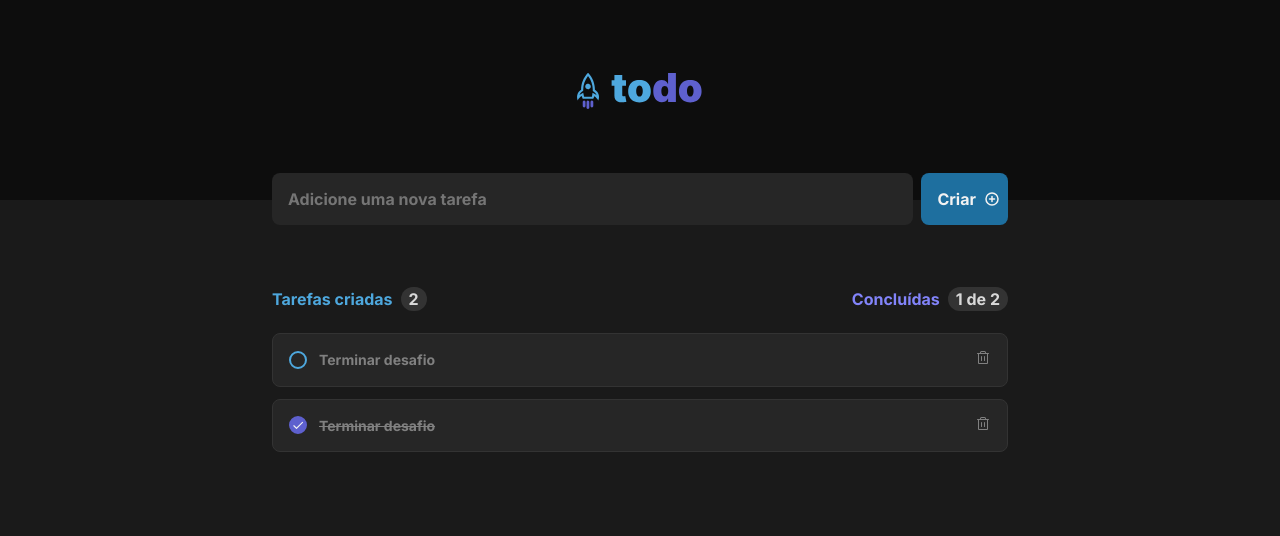
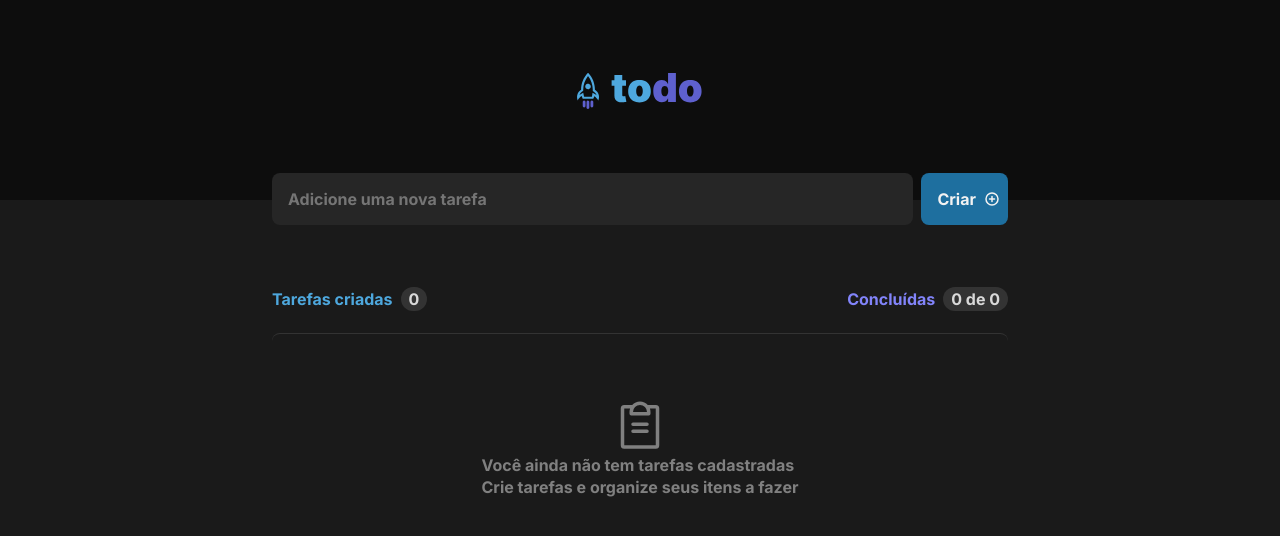
Before and after one commit to gabrielbertaglia/ignite-todo, a React (Vite) app: page / in a window 1280 px wide. Shown: the top 536 px of the page. Built offline with nearby package versions, Linux system fonts and the light colour scheme.

Commit message:
feat: adding function add new task and onChange input

```diff
--- a/src/App.tsx
+++ b/src/App.tsx
@@ -9,6 +9,7 @@ import { Input } from "./components/Input";
 import { ListHeader } from "./components/ListHeader";
 import { Empty } from "./components/Empty";
 import { TodoList } from "./components/TodoList";
+import { ChangeEvent, useState } from "react";
 
 export interface TasksProps {
   id: string;
@@ -16,29 +17,54 @@ export interface TasksProps {
   isChecked: boolean;
 }
 
-const tasks: TasksProps[] = [
-  {
-    id: uuidv4(),
-    title: "Terminar desafio",
-    isChecked: false,
-  },
-  {
-    id: uuidv4(),
-    title: "Terminar desafio",
-    isChecked: true,
-  },
-];
+// const tasks: TasksProps[] = [
+//   {
+//     id: uuidv4(),
+//     title: "Terminar desafio",
+//     isChecked: false,
+//   },
+//   {
+//     id: uuidv4(),
+//     title: "Terminar desafio",
+//     isChecked: true,
+//   },
+// ];
 
 function App() {
-  // const [tasks, setTasks] = useState<TasksProps[]>([]);
+  const [tasks, setTasks] = useState<TasksProps[]>([]);
+  const [addNewTask, setAddNewTask] = useState("");
+
+  function handleChangeAddNewTask(event: ChangeEvent<HTMLInputElement>) {
+    setAddNewTask(event.target.value);
+  }
+
+  function handleCreateTask() {
+    setTasks([
+      ...tasks,
+      {
+        id: uuidv4(),
+        title: addNewTask,
+        isChecked: false,
+      },
+    ]);
+    setAddNewTask("");
+  }
 
   return (
     <>
       <Header />
       <div className={styles.wrapper}>
         <div className={styles.content}>
-          <Input placeholder="Adicione uma nova tarefa" />
-          <Button>Criar</Button>
+          <Input
+            type="text"
+            name="newTask"
+            placeholder="Adicione uma nova tarefa"
+            value={addNewTask}
+            onChange={handleChangeAddNewTask}
+          />
+          <Button disabled={addNewTask.length === 0} onClick={handleCreateTask}>
+            Criar
+          </Button>
         </div>
         <div className={styles.todo}>
           <ListHeader tasks={tasks} />
```
